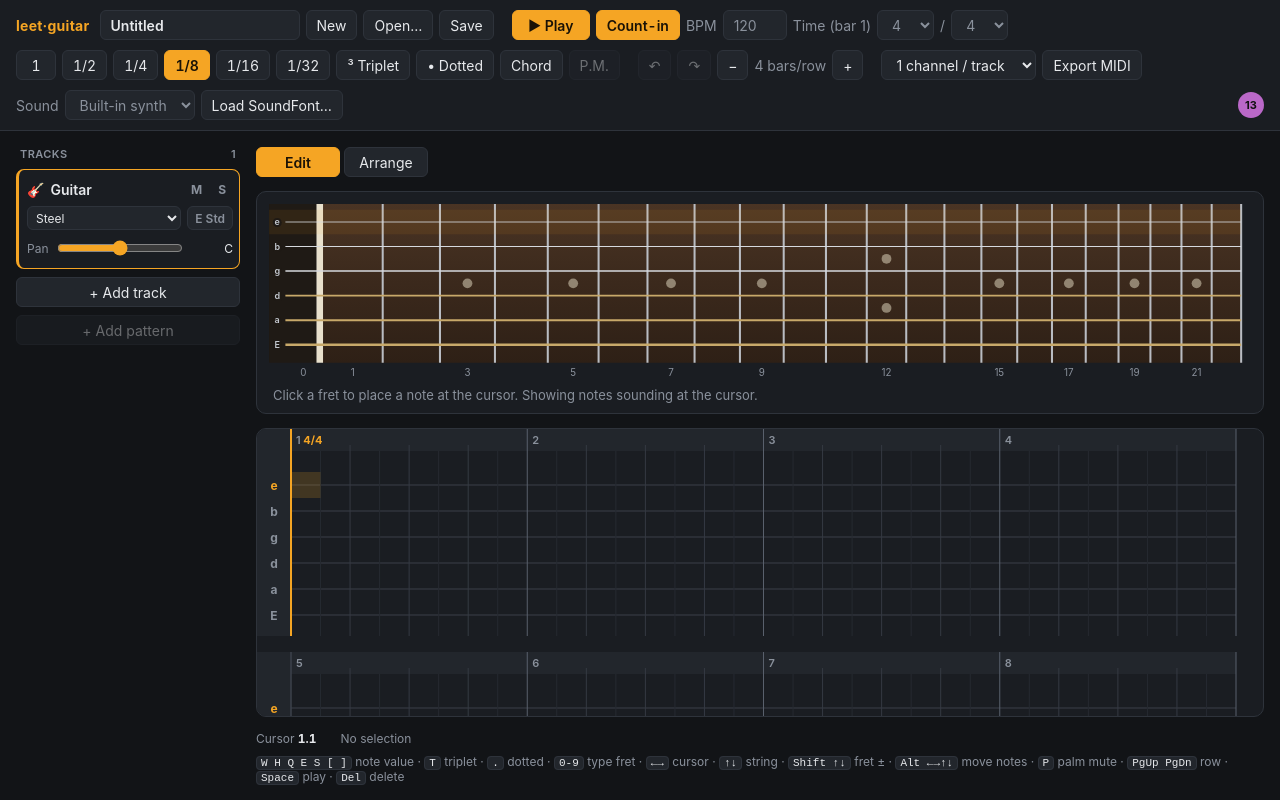
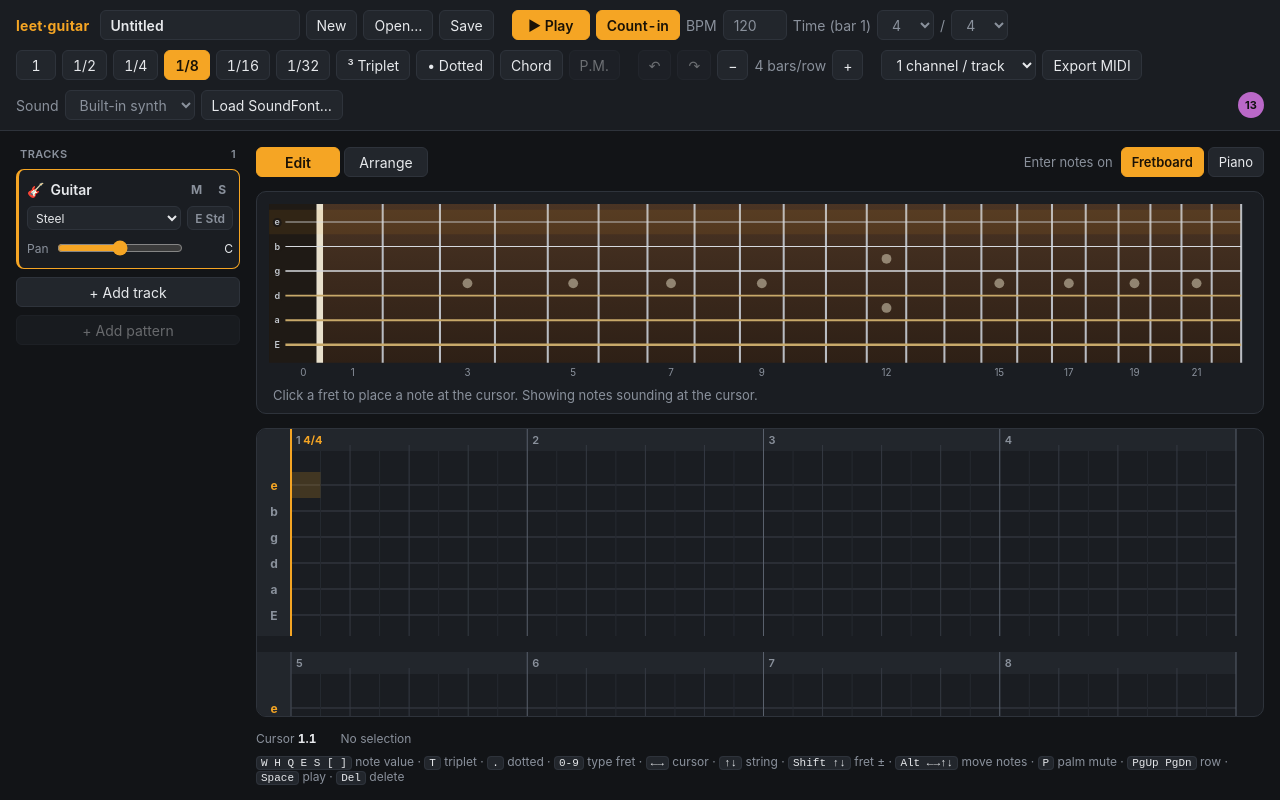
Before and after one commit to nathanKramer/leet-guitar, a React (Vite) app: page / in a window 1280 px wide. Built offline with nearby package versions, Linux system fonts and the light colour scheme.

Commit message:
Use piano for editing guitar and vice versa

```diff
--- a/src/App.tsx
+++ b/src/App.tsx
@@ -6,9 +6,9 @@ import { PianoKeys } from './components/PianoKeys';
 import { Timeline } from './components/Timeline';
 import { Toolbar } from './components/Toolbar';
 import { TrackList } from './components/TrackList';
-import { selectTrack } from './editor/actions';
+import { entrySurface, selectTrack, setEntry } from './editor/actions';
 import { setView } from './editor/arrange';
-import { useStore } from './editor/editorStore';
+import { useStore, type EditorState } from './editor/editorStore';
 import { handleKeyDown } from './editor/keyboard';
 import { loadProjectFile } from './editor/project';
 import { sortedTracks } from './model/commands';
@@ -25,6 +25,45 @@ function position(song: Song, tick: number) {
   const into = tick - m.barStart(bar);
   const sub = into % beat;
   return `${bar + 1}.${Math.floor(into / beat) + 1}${sub ? ` +${sub}t` : ''}`;
+}
+
+/** The surface for entering notes on the current track. */
+function EntrySurface({ song, ed }: { song: Song; ed: EditorState }) {
+  const track = song.tracks[ed.trackId];
+  if (!track) return null;
+  const surface = entrySurface(track, ed.entry);
+  if (surface === 'drums') return <DrumPads song={song} ed={ed} />;
+  return surface === 'fretboard' ? <Fretboard song={song} ed={ed} /> : <PianoKeys song={song} ed={ed} />;
+}
+
+/** Fretboard or piano keys, for entering notes on any pitched track (drum tracks always get pads). */
+function EntrySwitch({ song, ed }: { song: Song; ed: EditorState }) {
+  const track = song.tracks[ed.trackId];
+  if (!track) return null;
+  const surface = entrySurface(track, ed.entry);
+  if (surface === 'drums') return null;
+  const choice = (value: 'fretboard' | 'piano', label: string, title: string) => (
+    <button
+      role="radio"
+      aria-checked={surface === value}
+      className={surface === value ? 'seg active' : 'seg'}
+      onClick={() => setEntry(value)}
+      title={title}
+    >
+      {label}
+    </button>
+  );
+  return (
+    <div className="entry-switch" role="radiogroup" aria-label="Enter notes on">
+      <span className="muted">Enter notes on</span>
+      {choice('fretboard', 'Fretboard', 'Enter notes on a fretboard (piano tracks get a standard-tuned guitar neck)')}
+      {choice(
+        'piano',
+        'Piano',
+        'Enter notes on a piano keyboard (on guitar and bass, the string and fret are picked for you)',
+      )}
+    </div>
+  );
 }
 
 export default function App() {
@@ -71,6 +110,7 @@ export default function App() {
       <div className="workspace">
         <TrackList song={song} ed={ed} />
         <main>
+          <div className="view-bar">
             <div className="view-tabs" role="tablist" aria-label="View">
               <button
                 role="tab"
@@ -91,13 +131,13 @@ export default function App() {
                 Arrange
               </button>
             </div>
+            {ed.view === 'edit' && <EntrySwitch song={song} ed={ed} />}
+          </div>
           {ed.view === 'arrange' ? (
             <Arrangement song={song} ed={ed} />
           ) : (
             <>
-              <Fretboard song={song} ed={ed} />
-              <PianoKeys song={song} ed={ed} />
-              <DrumPads song={song} ed={ed} />
+              <EntrySurface song={song} ed={ed} />
               <Timeline song={song} ed={ed} peers={peers} />
             </>
           )}
--- a/src/components/Fretboard.tsx
+++ b/src/components/Fretboard.tsx
@@ -1,12 +1,13 @@
 import { useMemo, useRef, useState } from 'react';
 import type { EditorState } from '../editor/editorStore';
-import { audition, placeNote, previewNote, shiftSelection } from '../editor/actions';
+import { audition, placeNote, placePitch, previewNote, shiftSelection } from '../editor/actions';
 import { clampShift, type NoteShift } from '../model/commands';
 import { editor } from '../session';
 import { laneLabel } from '../model/drums';
 import { isStringed } from '../model/instruments';
-import { pitchClassName, pitchName } from '../model/music';
-import type { ID, Song } from '../model/types';
+import { pitchClassName, pitchName, STANDARD_TUNING, stringLabel } from '../model/music';
+import { bestFingering, type Spot } from '../model/transfer';
+import type { ID, Song, Track } from '../model/types';
 
 const W = 1200;
 const OPEN_W = 58;
@@ -16,6 +17,9 @@ const SPACING = 30;
 const LABEL_H = 22;
 const INLAYS = [3, 5, 7, 9, 15, 17, 19, 21];
 const DOUBLE_INLAYS = [12, 24];
+
+/** The neck shown for entering notes on a piano track: a standard-tuned guitar. */
+const PIANO_NECK: Pick<Track, 'tuning' | 'frets'> = { tuning: STANDARD_TUNING, frets: 22 };
 
 interface Props {
   song: Song;
@@ -29,9 +33,13 @@ export function Fretboard({ song, ed }: Props) {
   const [drag, setDrag] = useState<{ anchor: ID; ids: ID[]; shift: NoteShift } | null>(null);
   const svgRef = useRef<SVGSVGElement>(null);
 
+  // Guitar and bass show their own strings. A piano track gets a guitar neck: clicking places that pitch.
+  const ownNeck = !!track && isStringed(track.kind);
+  const neck = ownNeck ? track : PIANO_NECK;
+
   const geom = useMemo(() => {
-    if (!track) return null;
-    const N = track.frets;
+    if (!neck) return null;
+    const N = neck.frets;
     const boardStart = OPEN_W + NUT_W;
     const boardW = W - boardStart - 12;
     // Blend of real fret spacing (narrowing up the neck) and equal spacing,
@@ -42,13 +50,13 @@ export function Fretboard({ song, ed }: Props) {
     const cellRight = (f: number) => (f === 0 ? OPEN_W : wireX(f));
     // Open-string markers sit right of the string-name labels.
     const centerX = (f: number) => (f === 0 ? OPEN_W - 16 : (cellLeft(f) + cellRight(f)) / 2);
-    const strings = track.tuning.length;
+    const strings = neck.tuning.length;
     const stringY = (s: number) => TOP + s * SPACING;
     const boardH = (strings - 1) * SPACING + TOP * 2;
     return { N, boardStart, wireX, cellLeft, cellRight, centerX, strings, stringY, boardH };
-  }, [track]);
+  }, [neck]);
 
-  if (!track || !geom || !isStringed(track.kind)) return null;
+  if (!track || !geom || track.kind === 'drums') return null;
   const { N, boardStart, wireX, cellLeft, cellRight, centerX, strings, stringY, boardH } = geom;
   const height = boardH + LABEL_H;
 
@@ -57,6 +65,17 @@ export function Fretboard({ song, ed }: Props) {
   const sounding = Object.values(song.notes).filter(
     (n) => n.trackId === track.id && n.start <= focus && focus < n.start + n.duration,
   );
+  // Where each sounding note sits on the neck: its own string and fret, or for a piano track the most
+  // comfortable shape for the sounding pitches (notes the neck can't hold aren't shown).
+  const spots = new Map<ID, Spot>();
+  if (ownNeck) {
+    for (const n of sounding) spots.set(n.id, { string: n.string, fret: n.fret });
+  } else {
+    const pitch = (n: (typeof sounding)[number]) => track.tuning[n.string] + n.fret;
+    const byPitch = [...sounding].sort((a, b) => pitch(b) - pitch(a));
+    const shape = bestFingering(byPitch.map(pitch), neck);
+    byPitch.forEach((n, i) => shape[i] && spots.set(n.id, shape[i]));
+  }
   const selected = new Set(ed.selection);
   const moving = new Set(drag?.ids ?? []);
 
@@ -157,9 +176,9 @@ export function Fretboard({ song, ed }: Props) {
           <line key={f} x1={wireX(f)} x2={wireX(f)} y1={0} y2={boardH} className="fb-wire" />
         ))}
 
-        {track.tuning.map((_, s) => (
+        {neck.tuning.map((_, s) => (
           <g key={s}>
-            {s === ed.cursorString && (
+            {ownNeck && s === ed.cursorString && (
               <rect x={0} y={stringY(s) - SPACING / 2} width={wireX(N)} height={SPACING} className="fb-cursor-row" />
             )}
             <line
@@ -181,7 +200,7 @@ export function Fretboard({ song, ed }: Props) {
             </text>
           ))}
 
-        {track.tuning.map((_, s) =>
+        {neck.tuning.map((_, s) =>
           Array.from({ length: N + 1 }, (_, f) => (
             <rect
               key={`${s}-${f}`}
@@ -193,18 +212,21 @@ export function Fretboard({ song, ed }: Props) {
               onMouseEnter={() => !drag && setHover({ s, f })}
               onMouseDown={(e) => {
                 e.preventDefault();
-                placeNote(s, f, { advance: !e.shiftKey });
+                if (ownNeck) placeNote(s, f, { advance: !e.shiftKey });
+                else placePitch(neck.tuning[s] + f, { advance: !e.shiftKey });
               }}
             />
           )),
         )}
 
         {sounding.map((n) => {
+          const spot = spots.get(n.id);
+          if (!spot) return null;
           // Notes struck exactly at the cursor are bright; notes ringing over from earlier are dimmed.
           const isStart = ed.playing || n.start === ed.cursor;
           // Notes starting at the cursor can be dragged; ones ringing over from earlier let clicks through,
           // so clicking there still places a note.
-          const grabbable = isStart && !ed.playing;
+          const grabbable = isStart && !ed.playing && ownNeck;
           const cls = [
             'fb-note',
             selected.has(n.id) ? 'selected' : '',
@@ -219,8 +241,8 @@ export function Fretboard({ song, ed }: Props) {
               pointerEvents={grabbable ? undefined : 'none'}
               onMouseDown={grabbable ? (e) => onNoteDown(e, n.id) : undefined}
             >
-              <circle cx={centerX(n.fret)} cy={stringY(n.string)} r={11} />
-              <text x={centerX(n.fret)} y={stringY(n.string) + 4}>
+              <circle cx={centerX(spot.fret)} cy={stringY(spot.string)} r={11} />
+              <text x={centerX(spot.fret)} y={stringY(spot.string) + 4}>
                 {pitchClassName(track.tuning[n.string] + n.fret)}
               </text>
             </g>
@@ -248,14 +270,14 @@ export function Fretboard({ song, ed }: Props) {
           <g className="fb-ghost" pointerEvents="none">
             <circle cx={centerX(hover.f)} cy={stringY(hover.s)} r={11} />
             <text x={centerX(hover.f)} y={stringY(hover.s) + 4}>
-              {pitchClassName(track.tuning[hover.s] + hover.f)}
+              {pitchClassName(neck.tuning[hover.s] + hover.f)}
             </text>
           </g>
         )}
 
-        {track.tuning.map((_, s) => (
+        {neck.tuning.map((_, s) => (
           <text key={s} x={10} y={stringY(s) + 4} className="fb-stringname" pointerEvents="none">
-            {laneLabel(track, s)}
+            {ownNeck ? laneLabel(track, s) : stringLabel(neck.tuning, s)}
           </text>
         ))}
       </svg>
@@ -274,8 +296,12 @@ export function Fretboard({ song, ed }: Props) {
           })()
         ) : hover ? (
           <>
-            String {hover.s + 1} · Fret {hover.f} · <b>{pitchName(track.tuning[hover.s] + hover.f)}</b>
-            <span className="muted"> — click to place, shift-click to stack a chord; drag a note to move it</span>
+            String {hover.s + 1} · Fret {hover.f} · <b>{pitchName(neck.tuning[hover.s] + hover.f)}</b>
+            <span className="muted">
+              {' '}
+              — click to place, shift-click to stack a chord
+              {ownNeck ? '; drag a note to move it' : ' (placed on the piano at this pitch)'}
+            </span>
           </>
         ) : (
           <span className="muted">
--- a/src/components/PianoKeys.tsx
+++ b/src/components/PianoKeys.tsx
@@ -1,8 +1,9 @@
 import { useMemo, useState } from 'react';
-import { placeNote } from '../editor/actions';
+import { placePitch } from '../editor/actions';
 import type { EditorState } from '../editor/editorStore';
+import { isStringed } from '../model/instruments';
 import { isBlackKey, MIDDLE_C, pitchName } from '../model/music';
-import type { Song } from '../model/types';
+import type { Song, Track } from '../model/types';
 
 const W = 1200;
 const WHITE_H = 120;
@@ -11,51 +12,71 @@ const BLACK_RATIO = 0.62;
 
 interface Key {
   pitch: number;
-  lane: number;
   black: boolean;
+  /** Outside the instrument's range (guitar and bass keyboards are padded out to whole octaves). */
+  out: boolean;
   x: number;
   w: number;
 }
 
-/** Entry surface for piano tracks, in place of the fretboard: click a key to place a note at the cursor. */
+/** The keys to draw, low to high: a piano's own keys, or a guitar or bass's range padded out to whole octaves. */
+function keyRange(track: Track): { pitches: number[]; lo: number; hi: number } {
+  if (!isStringed(track.kind)) {
+    const pitches = [...track.tuning].sort((a, b) => a - b);
+    return { pitches, lo: pitches[0], hi: pitches[pitches.length - 1] };
+  }
+  const lo = Math.min(...track.tuning);
+  const hi = Math.max(...track.tuning) + track.frets;
+  const from = lo - (lo % 12);
+  const to = hi + 11 - (hi % 12);
+  return { pitches: Array.from({ length: to - from + 1 }, (_, i) => from + i), lo, hi };
+}
+
+/**
+ * Click a key to place a note at the cursor. The entry surface for piano tracks, and for guitar and bass when
+ * chosen in place of the fretboard (the string and fret are then picked for each note).
+ */
 export function PianoKeys({ song, ed }: { song: Song; ed: EditorState }) {
   const track = song.tracks[ed.trackId];
   const [hover, setHover] = useState<number | null>(null);
 
   const keys = useMemo(() => {
-    if (!track || track.kind !== 'piano') return [];
-    const pitches = [...track.tuning].sort((a, b) => a - b);
+    if (!track || track.kind === 'drums') return [];
+    const { pitches, lo, hi } = keyRange(track);
     const whites = pitches.filter((p) => !isBlackKey(p)).length;
     const whiteW = W / whites;
     const blackW = whiteW * BLACK_RATIO;
     let whiteIndex = 0;
     return pitches.map<Key>((pitch) => {
-      const lane = track.tuning.indexOf(pitch);
-      if (isBlackKey(pitch)) return { pitch, lane, black: true, x: whiteIndex * whiteW - blackW / 2, w: blackW };
-      const key = { pitch, lane, black: false, x: whiteIndex * whiteW, w: whiteW };
+      const out = pitch < lo || pitch > hi;
+      if (isBlackKey(pitch)) return { pitch, out, black: true, x: whiteIndex * whiteW - blackW / 2, w: blackW };
+      const key = { pitch, out, black: false, x: whiteIndex * whiteW, w: whiteW };
       whiteIndex++;
       return key;
     });
   }, [track]);
 
-  if (!track || track.kind !== 'piano') return null;
+  if (!track || track.kind === 'drums') return null;
+  const stringed = isStringed(track.kind);
 
   // Keys down at the playhead (while playing) or struck at the cursor; ringing-over notes are dimmer.
   const focus = ed.playhead ?? ed.cursor;
   const down = new Map<number, 'onset' | 'sustain'>();
   for (const n of Object.values(song.notes)) {
     if (n.trackId !== track.id || !(n.start <= focus && focus < n.start + n.duration)) continue;
-    const pitch = track.tuning[n.string];
+    const pitch = track.tuning[n.string] + n.fret;
     if (ed.playing || n.start === ed.cursor) down.set(pitch, 'onset');
     else if (!down.has(pitch)) down.set(pitch, 'sustain');
   }
-  const cursorPitch = track.tuning[ed.cursorString];
+  // Piano lanes are keys, so the cursor row is a key; a guitar's cursor row is a string, which has no one key.
+  const cursorPitch = stringed ? null : track.tuning[ed.cursorString];
 
   const renderKey = (k: Key) => {
     const state = down.get(k.pitch);
     const cls = [
       'pk-key',
       k.black ? 'black' : 'white',
+      k.out ? 'out' : '',
       state ?? '',
       k.pitch === cursorPitch ? 'cursor' : '',
       k.pitch === hover ? 'hover' : '',
@@ -69,10 +90,10 @@ export function PianoKeys({ song, ed }: { song: Song; ed: EditorState }) {
           height={k.black ? BLACK_H : WHITE_H}
           rx={k.black ? 2 : 3}
           className={cls}
-          onMouseEnter={() => setHover(k.pitch)}
+          onMouseEnter={() => setHover(k.out ? null : k.pitch)}
           onMouseDown={(e) => {
             e.preventDefault();
-            placeNote(k.lane, 0, { advance: !e.shiftKey });
+            if (!k.out) placePitch(k.pitch, { advance: !e.shiftKey });
           }}
         />
         {!k.black && k.pitch % 12 === 0 && (
@@ -95,12 +116,17 @@ export function PianoKeys({ song, ed }: { song: Song; ed: EditorState }) {
         {hover !== null ? (
           <>
             <b>{pitchName(hover)}</b>
-            <span className="muted"> — click to place, shift-click to stack a chord</span>
+            <span className="muted">
+              {' '}
+              — click to place, shift-click to stack a chord
+              {stringed && '; the string and fret are picked for you'}
+            </span>
           </>
         ) : (
           <span className="muted">
             Click a key to place a note at the cursor. Highlighted keys are sounding at{' '}
-            {ed.playing ? 'the playhead' : 'the cursor'}; the outlined key is the cursor row.
+            {ed.playing ? 'the playhead' : 'the cursor'}
+            {stringed ? '.' : '; the outlined key is the cursor row.'}
           </span>
         )}
       </div>
--- a/src/editor/actions.ts
+++ b/src/editor/actions.ts
@@ -3,13 +3,14 @@ import * as cmd from '../model/commands';
 import { setTimeSig as setBarsTimeSig } from '../model/arrange';
 import { durationTicks, type BaseDuration } from '../model/durations';
 import { meter } from '../model/meter';
-import { TRACK_KINDS } from '../model/instruments';
+import { isStringed, TRACK_KINDS } from '../model/instruments';
+import { pitchName } from '../model/music';
 import { trackKindFor, type Instrument } from '../model/gm';
-import type { Clip } from '../model/transfer';
-import type { ID, TimeSig, TrackKind } from '../model/types';
-import { BARS_PER_ROW, type EditorState } from './editorStore';
+import { spotForPitch, type Clip } from '../model/transfer';
+import type { ID, TimeSig, Track, TrackKind } from '../model/types';
+import { BARS_PER_ROW, type EditorState, type EntrySurface } from './editorStore';
 import { rowLayout } from './rows';
-import { docStore, editor, player, saveCountIn } from '../session';
+import { docStore, editor, player, saveCountIn, saveEntry } from '../session';
 
 let clipboard: Clip | null = null;
 
@@ -65,6 +66,45 @@ export function placeNote(string: number, fret: number, opts: { advance: boolean
     cursor: opts.advance && !s.chordMode ? s.cursor + duration : s.cursor,
   });
   return id;
+}
+
+/**
+ * Place a note by pitch, from whichever surface is showing. Piano tracks have one lane per key. On a guitar or
+ * bass the string and fret are chosen: a string not already struck at the cursor (so a chord builds up), in
+ * reach of the hand position of the notes at the cursor and just before it.
+ */
+export function placePitch(pitch: number, opts: { advance: boolean }) {
+  const s = ed();
+  const track = song().tracks[s.trackId];
+  if (!track) return;
+  if (!isStringed(track.kind)) {
+    const lane = track.tuning.indexOf(pitch);
+    if (lane < 0) return notify(`${pitchName(pitch)} isn't on this instrument`);
+    return placeNote(lane, 0, opts);
+  }
+  const notes = cmd.notesInTrack(song(), track.id);
+  const atCursor = notes.filter((n) => n.start === s.cursor);
+  // The same pitch already struck at the cursor: strike it again in the same place.
+  const same = atCursor.find((n) => track.tuning[n.string] + n.fret === pitch);
+  if (same) return placeNote(same.string, same.fret, opts);
+  const before = Math.max(-1, ...notes.filter((n) => n.start < s.cursor).map((n) => n.start));
+  const near = [...atCursor, ...notes.filter((n) => n.start === before)].map((n) => n.fret);
+  const blocked = new Set(atCursor.map((n) => n.string));
+  // Every string taken: replace one rather than refuse.
+  const spot = spotForPitch(pitch, track, near, blocked) ?? spotForPitch(pitch, track, near);
+  if (!spot) return notify(`${pitchName(pitch)} is out of range for this ${track.kind}`);
+  return placeNote(spot.string, spot.fret, opts);
+}
+
+/** Which surface enters notes on a track: the chosen one for pitched tracks, else the track's own. */
+export function entrySurface(track: Pick<Track, 'kind'>, entry: EntrySurface | null): EntrySurface | 'drums' {
+  if (track.kind === 'drums') return 'drums';
+  return entry ?? (track.kind === 'piano' ? 'piano' : 'fretboard');
+}
+
+export function setEntry(entry: EntrySurface) {
+  editor.set({ entry });
+  saveEntry(entry);
 }
 
 export function setFret(id: ID, fret: number) {
--- a/src/model/transfer.ts
+++ b/src/model/transfer.ts
@@ -135,7 +135,7 @@ function matchStrings(clip: Clip, target: Track, result: Placement): Placement {
   return rest.length ? fretClip(rest, target, result, taken) : result;
 }
 
-interface Spot {
+export interface Spot {
   string: number;
   fret: number;
 }
@@ -326,3 +326,35 @@ export function fingerings(
 export function bestFingering(pitches: number[], track: Pick<Track, 'tuning' | 'frets'>): Array<Spot | null> {
   return fingerings(pitches, track, 1)[0]?.spots ?? pitches.map(() => null);
 }
+
+/**
+ * Where to play one pitch on a guitar or bass, for entering notes by pitch (from the piano keys). Strings in
+ * `blocked` (already struck at the cursor) are avoided. `near` holds the frets of the surrounding notes: the
+ * spot within reach of the hand position they imply wins, so a line entered key by key stays in one position.
+ * With nothing around, the lowest spot wins (open strings first). Null if the pitch is out of range.
+ */
+export function spotForPitch(
+  pitch: number,
+  track: Pick<Track, 'tuning' | 'frets'>,
+  near: number[] = [],
+  blocked: Set<number> = new Set(),
+): Spot | null {
+  const fretted = near.filter((f) => f > 0).map((fret) => ({ string: 0, fret }));
+  const positions = handPositions(fretted);
+  const cost = (fret: number) => {
+    if (!positions) return fret;
+    // Open strings sound from any position, but a fretted note in reach is the more natural choice.
+    if (fret === 0) return 0.5;
+    const shift = Math.min(
+      ...positions.map((p) => (fret < p ? p - fret : fret > p + HAND_REACH ? fret - p - HAND_REACH : 0)),
+    );
+    return (shift ? 1 + 0.3 * shift : 0) + fret * 0.01;
+  };
+  let best: Spot | null = null;
+  track.tuning.forEach((open, string) => {
+    const fret = pitch - open;
+    if (fret < 0 || fret > track.frets || blocked.has(string)) return;
+    if (!best || cost(fret) < cost(best.fret)) best = { string, fret };
+  });
+  return best;
+}
--- a/src/session.ts
+++ b/src/session.ts
@@ -6,7 +6,7 @@
 import { useSyncExternalStore } from 'react';
 import { BuiltInEngine } from './audio/builtin';
 import { Player } from './audio/player';
-import { createStore, type EditorState } from './editor/editorStore';
+import { createStore, type EditorState, type EntrySurface } from './editor/editorStore';
 import { DEFAULT_TRACK_ID, initDocument } from './model/commands';
 import { newId } from './model/id';
 import { DocumentStore } from './model/store';
@@ -62,6 +62,7 @@ export const editor = createStore<EditorState>({
   countBeat: null,
   mutedTracks: [],
   soloTracks: [],
+  entry: loadEntry(),
   notice: null,
 });
 
@@ -73,6 +74,26 @@ export const awareness = new Awareness({
   string: 0,
   trackId: DEFAULT_TRACK_ID,
 });
+const ENTRY_KEY = 'leet-guitar:entry';
+
+/** The fretboard / piano choice for entering notes is remembered in this browser. */
+function loadEntry(): EntrySurface | null {
+  try {
+    const v = localStorage.getItem(ENTRY_KEY);
+    return v === 'fretboard' || v === 'piano' ? v : null;
+  } catch {
+    return null;
+  }
+}
+
+export function saveEntry(entry: EntrySurface) {
+  try {
+    localStorage.setItem(ENTRY_KEY, entry);
+  } catch {
+    // Not remembered; the choice still applies to this tab.
+  }
+}
+
 editor.subscribe(() => {
   const s = editor.get();
   awareness.setLocal({ cursor: s.cursor, string: s.cursorString, trackId: s.trackId });
--- a/src/styles.css
+++ b/src/styles.css
@@ -807,6 +807,10 @@ kbd {
 .pk-key.sustain.black {
   fill: #7a5a24;
 }
+.pk-key.out {
+  cursor: default;
+  opacity: 0.35;
+}
 .pk-key.cursor {
   stroke: var(--accent);
   stroke-width: 2.5;
@@ -962,6 +966,22 @@ kbd {
 }
 
 /* View tabs and arrangement */
+.view-bar {
+  display: flex;
+  align-items: center;
+  justify-content: space-between;
+  gap: 12px;
+  flex-wrap: wrap;
+}
+.entry-switch {
+  display: flex;
+  align-items: center;
+  gap: 4px;
+  font-size: 13px;
+}
+.entry-switch .muted {
+  margin-right: 4px;
+}
 .view-tabs {
   display: flex;
   gap: 4px;
```
Also changed, not shown: src/editor/editorStore.ts (+7 -0 lines), 1 other file (tests, documents, lock files or other folders). Lines whose indentation alone changed are shown as unchanged.
